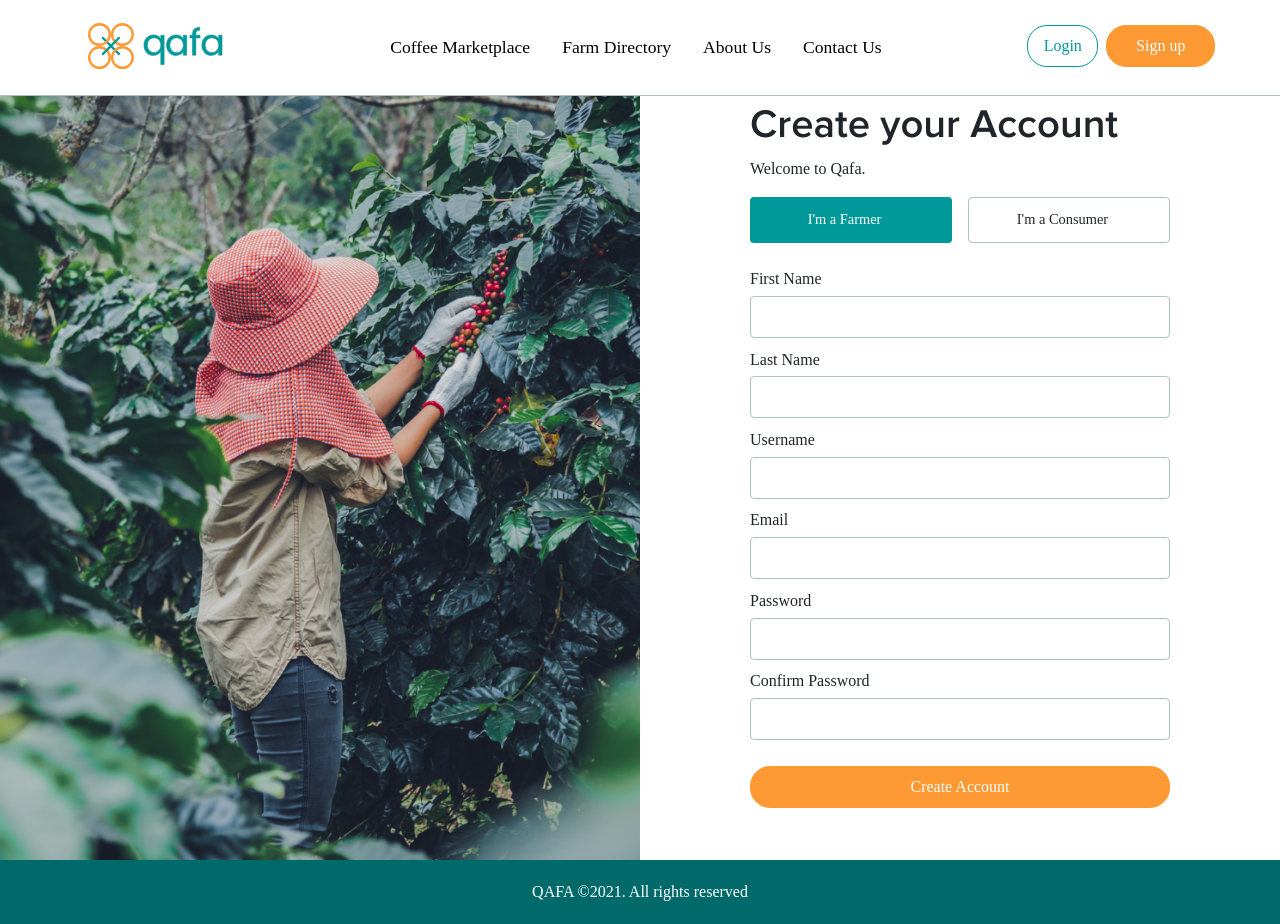
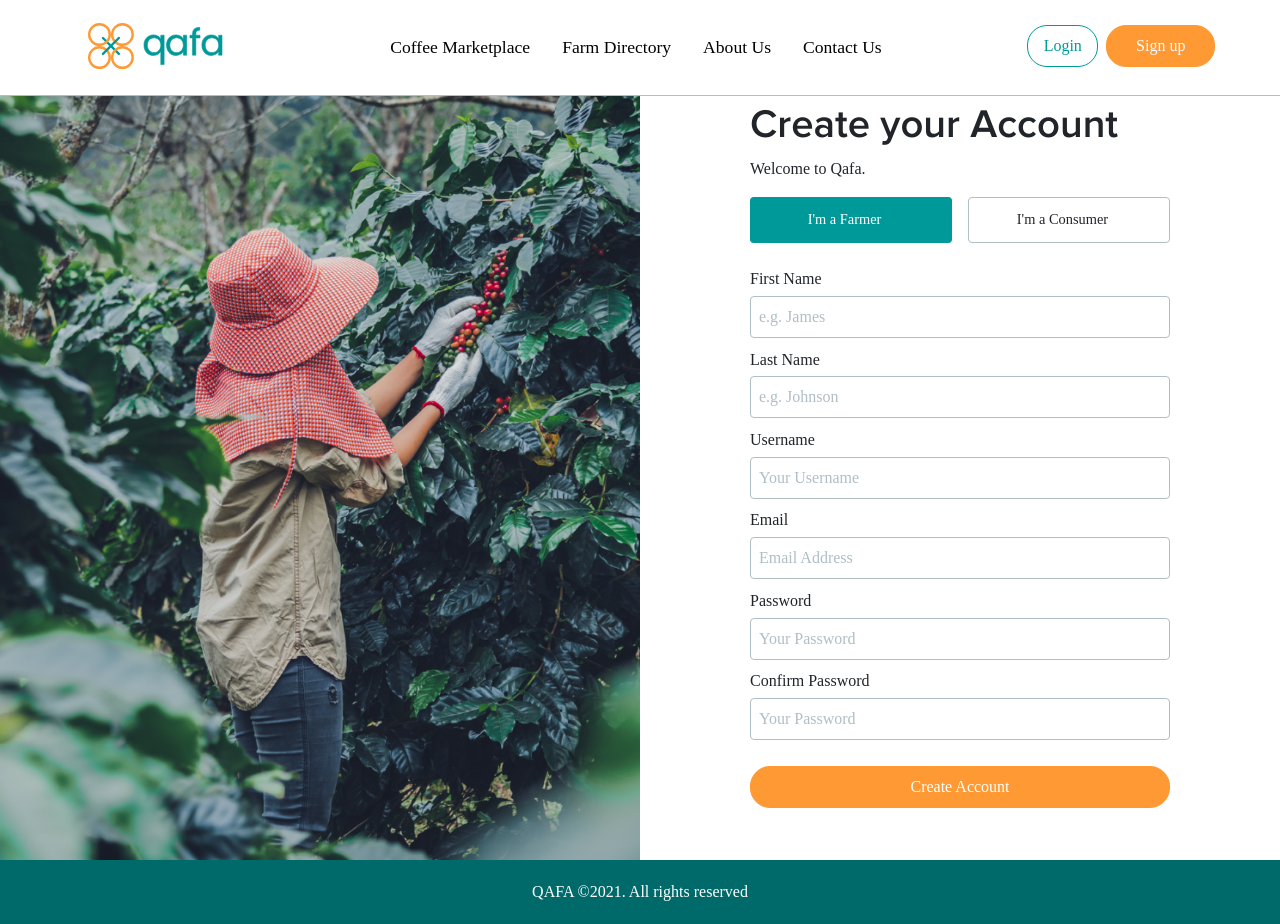
Before and after one commit to samvvw/coffee-connect, a React (Create React App) app in the folder client/: page /sign-up in a window 1280 px wide. Built offline with nearby package versions, Linux system fonts and the light colour scheme; a web font is replaced by a local one.

Commit message:
feat: #242 Add placeholders to inputs in sign in and sign up

```diff
--- a/client/src/views/signIn/signIn.jsx
+++ b/client/src/views/signIn/signIn.jsx
@@ -53,11 +53,21 @@ const SignIn = (props) => {
                 <form onSubmit={handleSubmit}>
                     <h1>Sign in to Qafa</h1>
                     <label htmlFor="email">Email</label>
-                    <input type="email" name="email" id="email" />
+                    <input
+                        type="email"
+                        name="email"
+                        id="email"
+                        placeholder="Email Address"
+                    />
                     <small className="error">{errorEmail}</small>
 
                     <label htmlFor="password">Password</label>
-                    <input type="password" name="password" id="password" />
+                    <input
+                        type="password"
+                        name="password"
+                        id="password"
+                        placeholder="Your Password"
+                    />
                     <small className="error">{errorPassword}</small>
 
                     {!loading && <Button title="Login" type="submit" />}
--- a/client/src/views/signIn/signIn.styles.js
+++ b/client/src/views/signIn/signIn.styles.js
@@ -63,6 +63,10 @@ export const Container = styled.div`
                 appearance: none;
                 -webkit-appearance: none;
                 -moz-appearance: none;
+
+                &::placeholder {
+                    color: ${theme.pallette.black[200]};
+                }
             }
 
             /* Change autocomplete styles in WebKit */
--- a/client/src/views/signUp/signUp.jsx
+++ b/client/src/views/signUp/signUp.jsx
@@ -138,6 +138,7 @@ const SignUp = (props) => {
                             type="text"
                             name="firstName"
                             id="firstName"
+                            placeholder="e.g. James"
                             required
                         />
                         <small className="error">{errorMsgs.firstName}</small>
@@ -147,6 +148,7 @@ const SignUp = (props) => {
                             type="text"
                             name="lastName"
                             id="lastName"
+                            placeholder="e.g. Johnson"
                             required
                         />
                         <small className="error">{errorMsgs.lastName}</small>
@@ -157,12 +159,19 @@ const SignUp = (props) => {
                             name="userName"
                             id="userName"
                             id="userName"
+                            placeholder="Your Username"
                             required
                         />
                         <small className="error">{errorMsgs.userName}</small>
 
                         <label htmlFor="email">Email</label>
-                        <input type="email" name="email" id="email" required />
+                        <input
+                            type="email"
+                            name="email"
+                            id="email"
+                            placeholder="Email Address"
+                            required
+                        />
                         <small className="error">{errorMsgs.email}</small>
 
                         <label htmlFor="password">Password</label>
@@ -170,6 +179,7 @@ const SignUp = (props) => {
                             type="password"
                             name="password"
                             id="password"
+                            placeholder="Your Password"
                             required
                         />
                         <small className="error">{errorMsgs.password}</small>
@@ -181,6 +191,7 @@ const SignUp = (props) => {
                             type="password"
                             name="confirmPassword"
                             id="confirmPassword"
+                            placeholder="Your Password"
                             required
                         />
                         <small className="error">
--- a/client/src/views/signUp/signUp.styles.js
+++ b/client/src/views/signUp/signUp.styles.js
@@ -99,6 +99,10 @@ export const Container = styled.div`
                 -webkit-appearance: none;
                 -moz-appearance: none;
                 /* margin-bottom: 0.5rem; */
+
+                &::placeholder {
+                    color: ${theme.pallette.black[200]};
+                }
             }
 
             /* Change autocomplete styles in WebKit */
```
